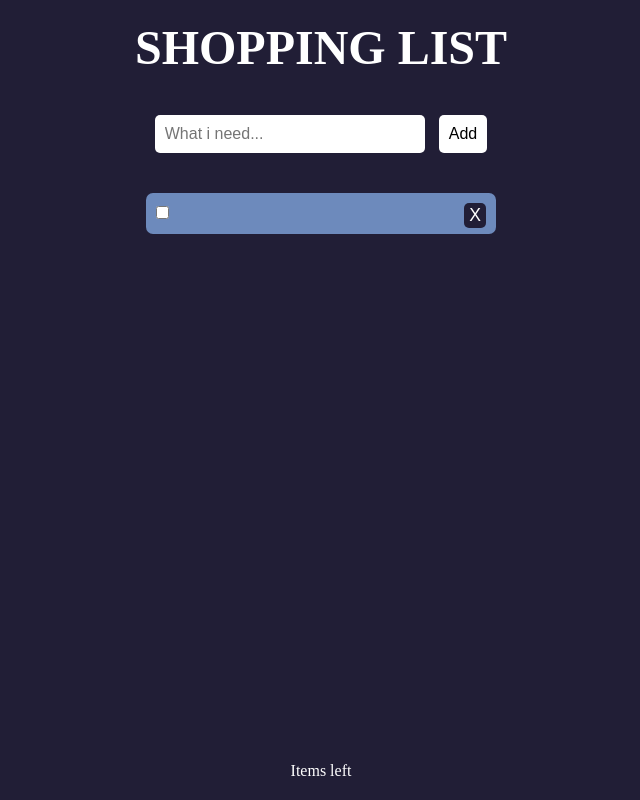
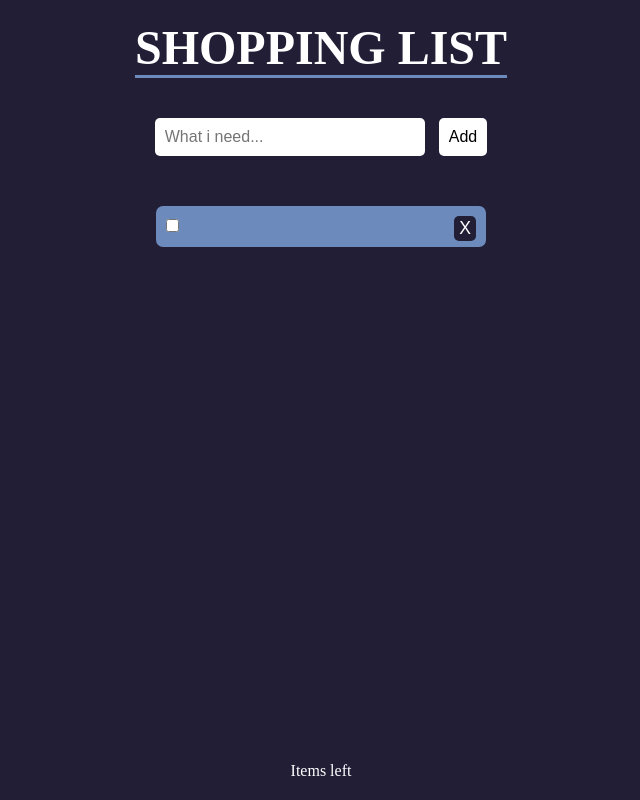
Before and after one commit to samueltuovinen/projectToDo, a plain HTML site: page index.html in a window 1280 px wide. Shown: the whole page, without its empty margins (319-959 px from the left). Drawn offline with Linux system fonts and the light colour scheme.

Commit message:
something

```diff
--- a/CSS/styles.css
+++ b/CSS/styles.css
@@ -27,6 +27,8 @@ ul {
 h1 {
     color: white;
     font-size: 3rem;
+    border-style: none none solid none;
+    border-color: rgb(109, 138, 188);
 }
 .todo-form {
     margin: 40px 0px;
@@ -39,6 +41,7 @@ h1 {
     padding: 10px;
     margin-right: 10px;
     font-size: 1rem;
+
 }
 
 .add-button {
@@ -57,17 +60,12 @@ h1 {
     background-color: rgb(109, 138, 188);
     border: none;
     outline: none;
+    border-radius: 7px;
     padding: 10px;
+    margin: 10px;
     font-size: 1.1rem;
 }
-.item:first-child {
-    border-top-left-radius: 7px;
-    border-top-right-radius: 7px;
-}
-.item:last-child {
-    border-bottom-left-radius: 7px;
-    border-bottom-right-radius: 7px;
-}
+
 .checkbox {
     margin-right: 10px;
 }
--- a/index.html
+++ b/index.html
@@ -3,6 +3,7 @@
     <head>
         <meta name="viewport" content="width=device-width, initial-scale=1">
         <link rel="stylesheet" href="CSS/styles.css">
+        <script src="https://kit.fontawesome.com/92c0fbeee3.js" crossorigin="anonymous"></script>
 
         <title>Shopping list</title>
     </head>
```
